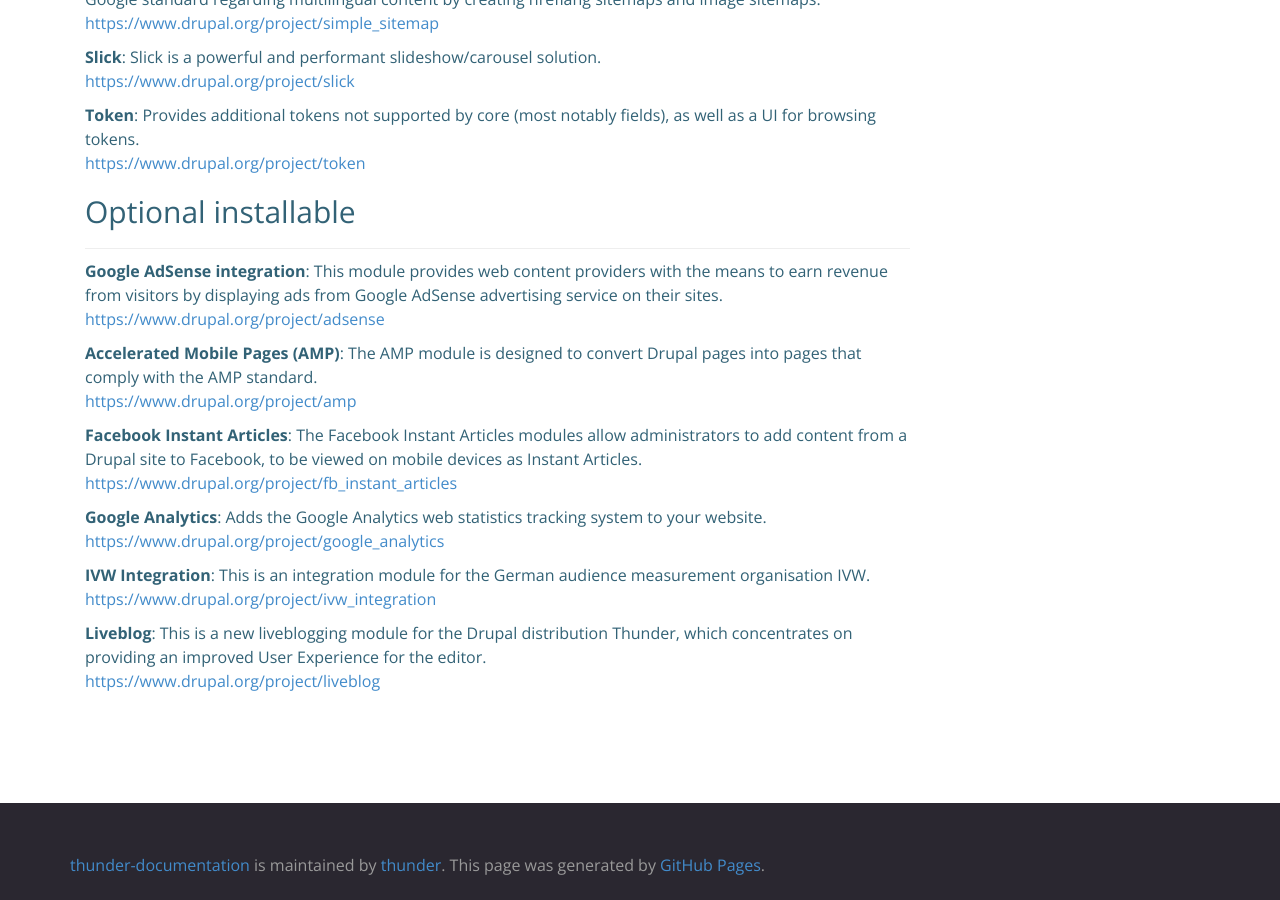
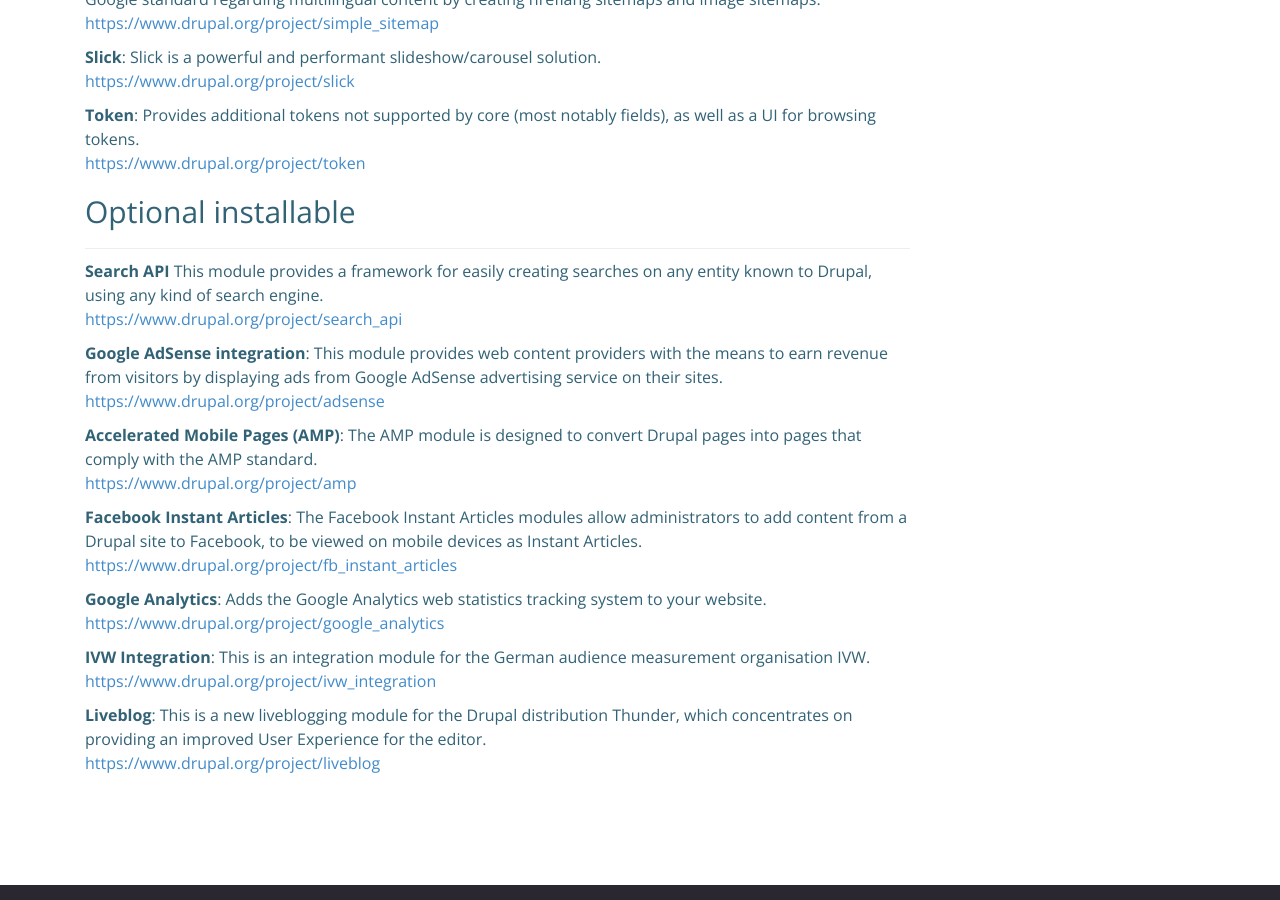
Before and after one commit to thunder/thunder-documentation, a Jekyll site: the page built from modules.md, in a window 1280 px wide and 900 px high, scrolled down 3482 px. Built offline with Jekyll 4.4.1, drawn with Linux system fonts in a browser that asks for light colours; nearby versions of some CDN libraries; our own code applies the rules of GitHub Pages for plain Markdown files; comment, search, counter and statistics services are not loaded; the repository's description, which GitHub fills in, is left out.

Commit message:
Update optional.md
Added Search API

```diff
--- a/_includes/modules/optional.md
+++ b/_includes/modules/optional.md
@@ -1,3 +1,6 @@
+**Search API** This module provides a framework for easily creating searches on any entity known to Drupal, using any kind of search engine.<br />
+[https://www.drupal.org/project/search_api](https://www.drupal.org/project/search_api)
+
 **Google AdSense integration**: This module provides web content providers with the means to earn revenue from visitors by displaying ads from Google AdSense advertising service on their sites.<br />
 [https://www.drupal.org/project/adsense](https://www.drupal.org/project/adsense)
 
```
